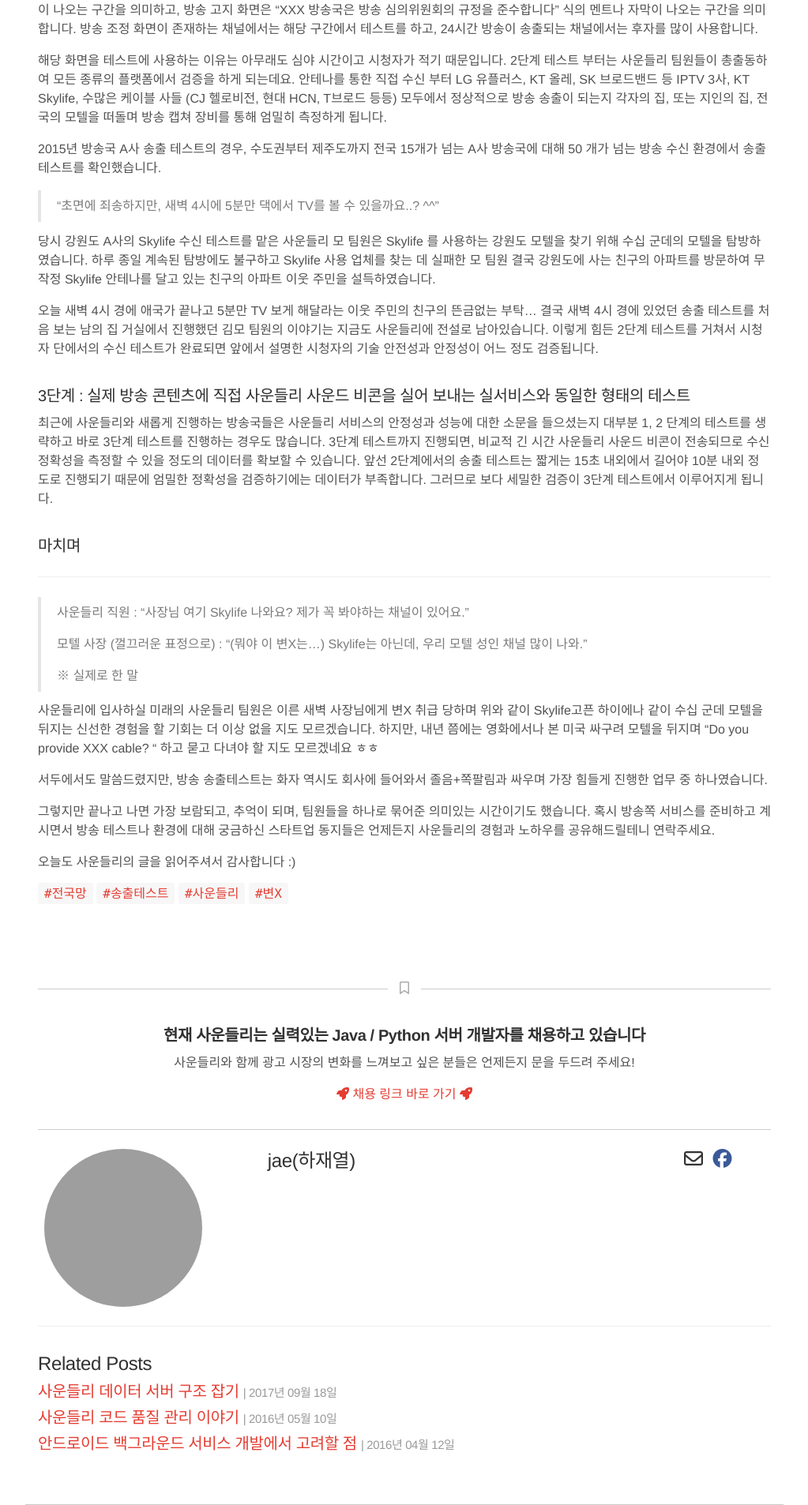
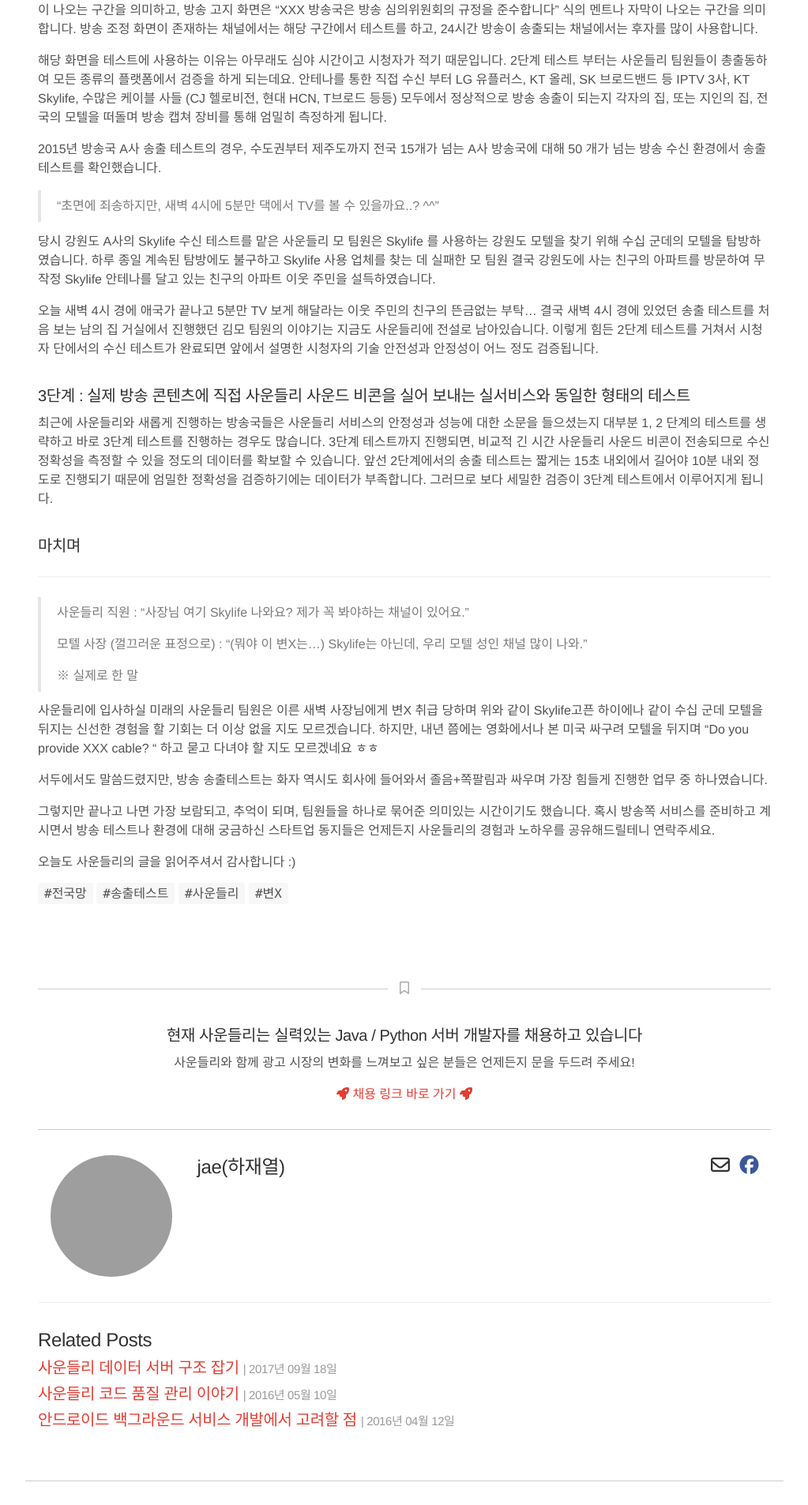
Before and after one commit to mwasa/soundlly.github.io, a Jekyll site: the page built from _posts/2016-05-31-broadcast-test-in-real-environment.md, in a window 1280 px wide. Shown: the part 1955-3861 px from the top of the page at 79% size, without its empty margins (128-1151 px from the left). Built offline with Jekyll 4.4.1, drawn with Linux system fonts in a browser that asks for light colours; nearby versions of some CDN libraries; comment, search, counter and statistics services are not loaded; after the commit the page ends 3831 px from its top, so only the background shows below that; grey boxes are pictures that could not be loaded.

Commit message:
Better Layout Styling including Code Blocks

```diff
--- a/_includes/recruiting.html
+++ b/_includes/recruiting.html
@@ -39,8 +39,5 @@
     width: 100%;
     z-index: -1;
   }
-  div.recruiting div.description h3 {
-    font-weight: bold;
-  }
 </style>
 {% endif %}
--- a/_layouts/post.html
+++ b/_layouts/post.html
@@ -42,6 +42,7 @@
     </h2>
     <h4>{{ author.description }}</h4>
   </div>
+  <div style="clear:both;"></div>
 </div>
 
 <div class="related">
--- a/assets/css/common.css
+++ b/assets/css/common.css
@@ -37,20 +37,27 @@
   border-bottom: 1px solid #eee;
 }
 .author-profile div.thumbnail {
-  display: inline-block;
-  vertical-align:top;
-  width: 30%;
+  float:left;
+  width: 20%;
+  padding: 1rem 0.5rem;
 }
+.author-profile div.description {
+  float:right;
+  width: 80%;
+  padding: 1rem 0.5rem;
+}
+@media (min-width: 48em) {
+  .author-profile div.thumbnail {
+    padding: 2rem 1rem;
+  }
+  .author-profile div.description {
+    padding: 2rem 1rem;
+  }
+}
+
 .author-profile div.thumbnail > img {
   margin: 0;
-  padding: 1.5rem 0.5rem;
   border-radius: 50%;
-}
-.author-profile div.description {
-  display: inline-block;
-  vertical-align:top;
-  width: 65%;
-  padding: 1.5rem 0.5rem;
 }
 .author-profile .description > h2 {
   margin: 0 0 0.6rem;
--- a/assets/css/poole.css
+++ b/assets/css/poole.css
@@ -160,7 +160,6 @@
 code {
   padding: .25em .5em;
   font-size: 100%;
-  color: #E43D32;
   background-color: #f7f7f7;
   border-radius: 3px;
 }
@@ -179,7 +178,7 @@
 }
 pre code {
   padding: 0;
-  font-size: 100%;
+  font-size: 80%;
   color: inherit;
   background-color: transparent;
 }
```
